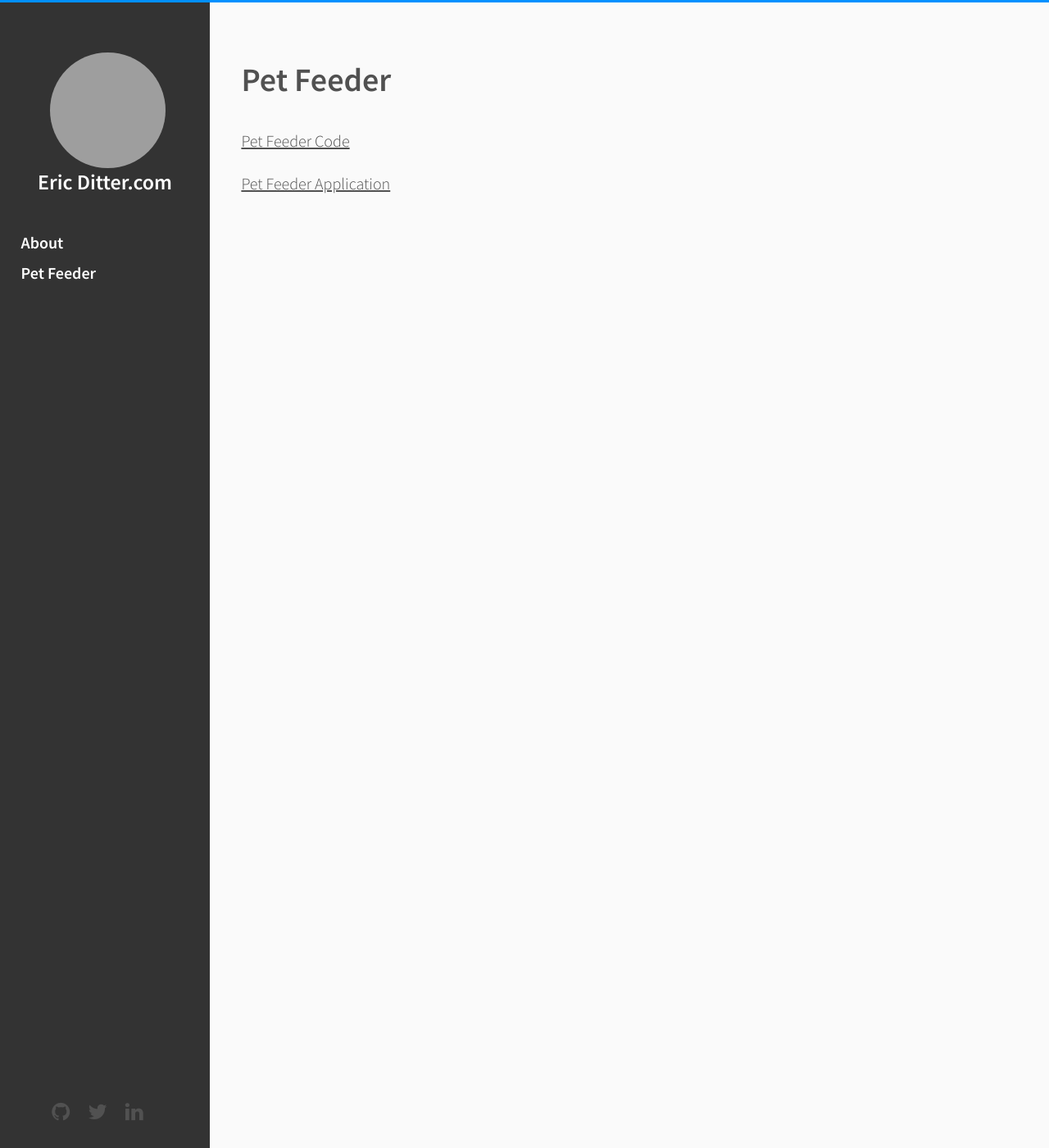
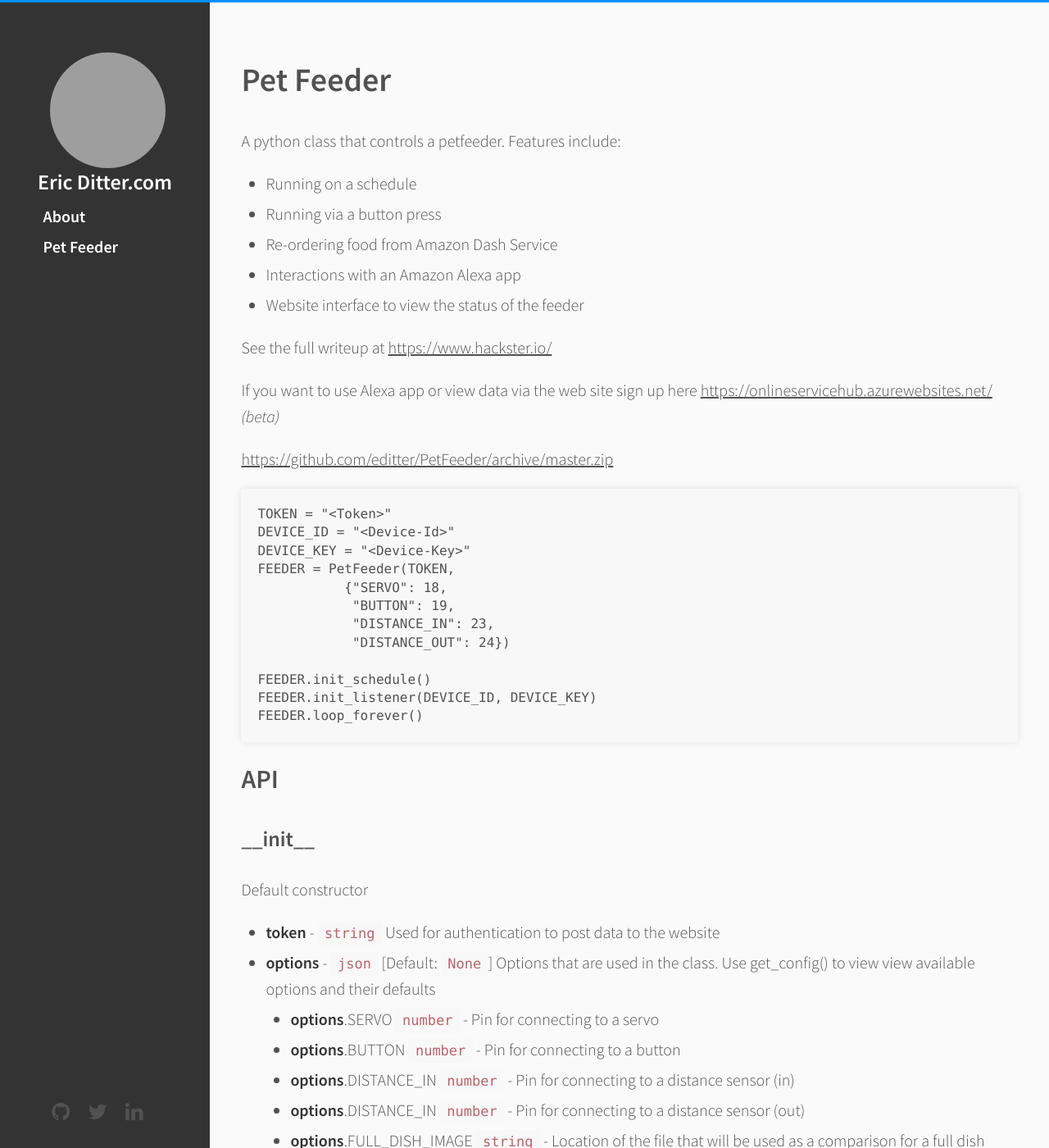
Before and after one commit to editter/editter.github.io, a Jekyll site: the page built from page/petfeeder.md, in a window 1280 px wide and 1400 px high. Shown: the whole window at 82% size. Built offline with Jekyll 4.4.1, drawn with Linux system fonts in a browser that asks for light colours; some of the changed text lies outside the part shown; grey boxes are pictures that could not be loaded.

Commit message:
added main pet feeder doc

````diff
--- a/_config.yml
+++ b/_config.yml
@@ -46,10 +46,12 @@
 permalink:          /:year/:month/:day/:title/
 
 nav:
+  # - name: "Blog"
+  #   href: "/blog"
   - name: "About"
     href: "/about"
   - name: "Pet Feeder"
-    href: "/pet-feeder-info"
+    href: "/petfeeder"
 
 sass:
   style: :compressed
--- a/page/petfeeder.md
+++ b/page/petfeeder.md
@@ -1,9 +1,131 @@
 ---
 layout: page
 title: Pet Feeder
-permalink: /pet-feeder-info/
+permalink: /petfeeder/
 ---
 
-[Pet Feeder Code](http://ericditter.com/PetFeeder)
+<!--# PetFeeder-->
 
-[Pet Feeder Application](https://onlineservicehub.azurewebsites.net){:target="_blank"}
+A python class that controls a petfeeder.
+Features include:
+* Running on a schedule
+* Running via a button press
+* Re-ordering food from Amazon Dash Service
+* Interactions with an Amazon Alexa app
+* Website interface to view the status of the feeder
+
+See the full writeup at <https://www.hackster.io/>
+
+If you want to use Alexa app or view data via the web site sign up here <https://onlineservicehub.azurewebsites.net/> *(beta)*
+
+<https://github.com/editter/PetFeeder/archive/master.zip>
+
+```
+TOKEN = "<Token>"
+DEVICE_ID = "<Device-Id>"
+DEVICE_KEY = "<Device-Key>"
+FEEDER = PetFeeder(TOKEN,
+           {"SERVO": 18,
+            "BUTTON": 19,
+            "DISTANCE_IN": 23,
+            "DISTANCE_OUT": 24})
+
+FEEDER.init_schedule()
+FEEDER.init_listener(DEVICE_ID, DEVICE_KEY)
+FEEDER.loop_forever()
+```
+
+## API
+
+
+### \_\_init__
+Default constructor
+* **token** - `string`
+Used for authentication to post data to the website
+* **options** - `json` [Default: `None`]
+Options that are used in the class. Use get_config() to view view available options and their defaults
+  * **options**.SERVO `number` - Pin for connecting to a servo
+  * **options**.BUTTON `number` - Pin for connecting to a button
+  * **options**.DISTANCE_IN `number` - Pin for connecting to a distance sensor (in)
+  * **options**.DISTANCE_IN `number` - Pin for connecting to a distance sensor (out)
+  * **options**.FULL_DISH_IMAGE `string` - Location of the file that will be used as a comparison for a full dish
+  * **options**.COMPARE_DISH_IMAGE `string` - Location of the file that will be taken when CHECK_DISH is run
+  * **options**.LOG_FILES `string` - Location where log files will be stored reletave to running directory
+  * **options**.LOGGING_ENABLED `boolean` - Allows logging to be enabled/disabled
+  * **options**.FEED_DURATION `number` - The number of seconds that a servo will run when feeding occurs
+
+
+### get_config
+Gets the current configuration information
+
+
+### path
+
+* **folder** - `string`
+Folder relative to running directory
+
+
+### run_servo
+Runs a servo for a specified amount of time
+
+* **interval** - `number` [Default: `5`]
+Time the servo will run (default) = 5
+
+
+### check_dish
+Check"s how full the dish is. Comparison is done by looking at config["FULL_DISH_IMAGE"] and config["COMPARE_DISH_IMAGE"]
+
+Returns - `number`
+Percent of how full the dish is
+
+
+### update_hopper
+Check the hoppers current percent full
+
+Returns - `number`
+Percent of how full the hopper is
+
+
+### update_server
+Sends an update to the server
+
+* **data** - `json`
+Arguments that will be passed to the server
+
+* **image** - `file` [Default: `None`]
+Image of the dish that will be uploaded
+
+
+### receive_message_callback
+Callback from IOT Hub event trigger
+
+* **message** - `object`
+JSON string containing command instructions
+
+* **counter** - `number`
+Time the servo will run (default) = 5
+
+
+### init_listener
+Initiates a connection to receive messages from the web site
+
+* **device_id** - `string`
+Device Id that was created via the web site sign up
+
+* **device_key** - `string`
+Device Key that was created via the web site sign up
+
+
+### init_schedule
+Initiates a the schedule that the feeder will automatically feed
+
+* **times_to_feed** - `array<string>` [Default: `["08:00", "20:00"]`]
+The times that the feeder will call run_servo()
+
+
+### run_events
+Check if anything is happening such as button presses, schedules, etc. and run those features
+
+
+### loop_forever
+Will keep the application running indefinately and call run_events()
--- a/style.scss
+++ b/style.scss
@@ -99,8 +99,9 @@
 }
 
 ul {
-    display: inline;
-    list-style: inside circle;
+
+    list-style-position: inside;
+    list-style: disc;
     padding-left: 0;
     li {
         margin-bottom: .25rem;
@@ -110,6 +111,10 @@
         margin-top: .25rem;
         margin-bottom: .5rem;
     }
+
+    // @media (min-width: 38em) {
+    //     padding-left: 20px;
+    // }
 }
 
 ol {
@@ -180,7 +185,7 @@
     padding: .25em .5em;
     font-size: 85%;
     color: #bf616a;
-    background-color: #f9f9f9;
+    background-color: #f8f8f8;
     border-radius: 3px;
 }
 
@@ -194,7 +199,8 @@
     white-space: pre;
     white-space: pre-wrap;
     word-break: break-all;
-    background-color: #f9f9f9;
+    background-color: #f8f8f8;
+    box-shadow: 0 0 10px rgba(0, 0, 0, 0.1);
 }
 
 pre code {
@@ -205,6 +211,7 @@
 }
 
 .highlight {
+    background-color: #f8f8f8;
     margin-bottom: 1rem;
     border-radius: 4px;
 }
````
Also changed, not shown: page/blog.html (added, +35 -0 lines).
